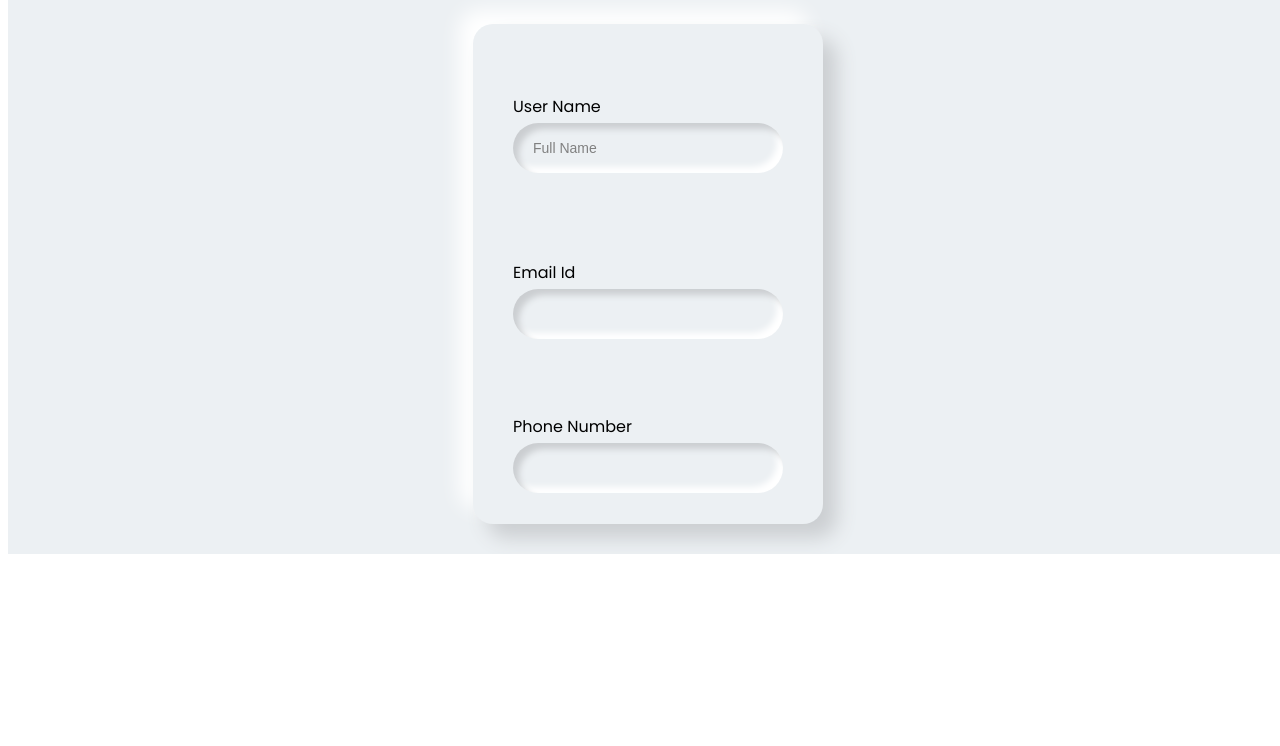
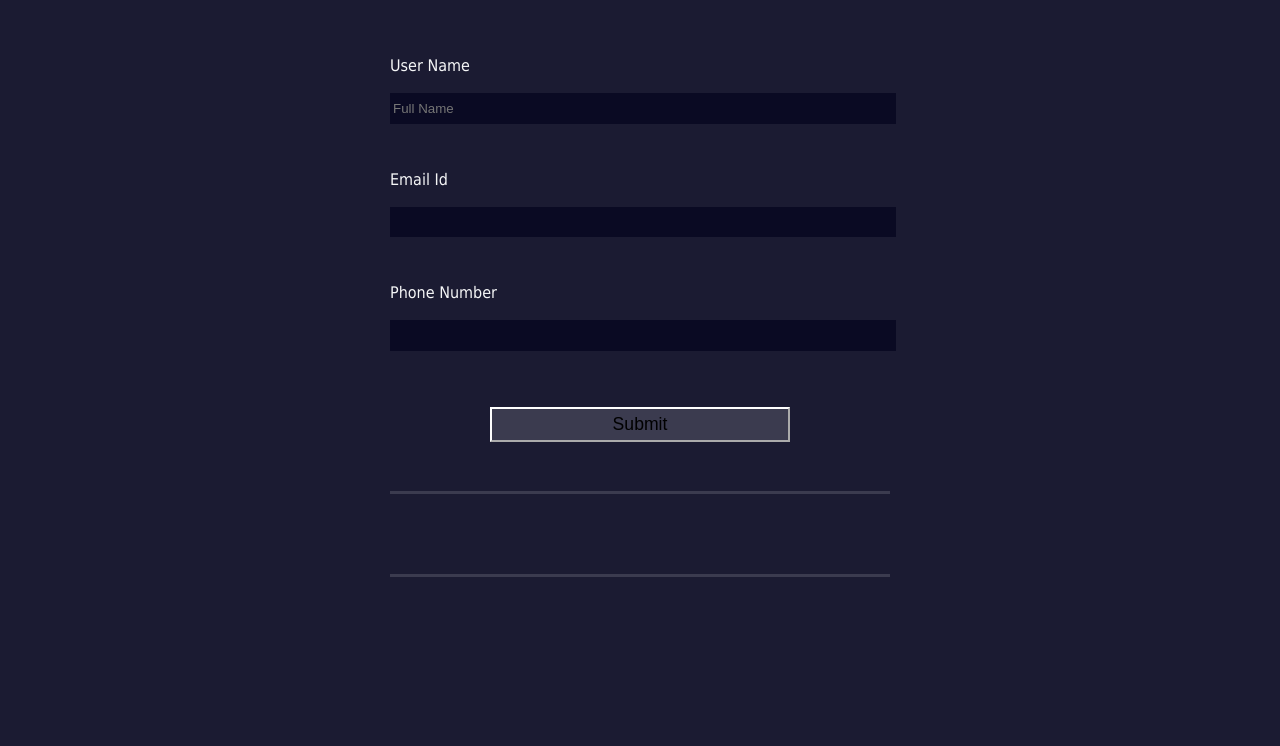
Before and after one commit to alankrita01/Booking-Appointment-Project, a website: page public/form.html in a window 1280 px wide. Shown: the part 86-832 px from the top of the page. Before the commit the page ends 800 px from the top, so only its background shows below. Drawn offline with nearby package versions, Linux system fonts and the light colour scheme; no server answers.

Commit message:
updating form.css

```diff
--- a/public/form.css
+++ b/public/form.css
@@ -1,83 +1,70 @@
-@import url('https://fonts.googleapis.com/css2?family=Poppins:wght@400;900&display=swap');
-
-input {
-  caret-color: red;
+body {
+  width: 100%;
+  height: 100vh;
+  margin: 0;
+  background-color: #1b1b32;
+  color: #f5f6f7;
+  font-family: Tahoma;
+  font-size: 16px;
 }
 
-main {
-  margin: 0;
-  width: 100vw;
-  height: 70vh;
-  background: #ecf0f3;
-  display: flex;
-  align-items: center;
-  text-align: center;
-  justify-content: center;
-  place-items: center;
-  overflow: hidden;
-  font-family: poppins;
+h1 {
+margin : 1em auto;
+text-align: center;
+}
+
+form {
+  width: 60vw;
+  max-width: 500px;
+  min-width: 300px;
+  margin: 0 auto;
+  padding-bottom: 2em;
 }
 
 .container {
-  position: relative;
-  width: 350px;
-  height: 500px;
-  border-radius: 20px;
-  padding: 40px;
-  box-sizing: border-box;
-  background: #ecf0f3;
-  box-shadow: 14px 14px 20px #cbced1, -14px -14px 20px white;
-}
-
-
-.div-container {
-  text-align: left;
-  margin-top: 30px;
-}
-
-label, input, button {
-  display: block;
-  width: 100%;
-  padding: 0;
   border: none;
-  outline: none;
-  box-sizing: border-box;
+  padding: 2rem 0;
+  border-bottom: 3px solid #3b3b4f;
 }
 
 label {
-  margin-bottom: 4px;
+  display: block;
+  margin: 0.5rem 0;
 }
 
-label:nth-of-type(2) {
-  margin-top: 12px;
+input,
+select {
+  margin: 10px 0 0 0;
+  width: 100%;
+  min-height: 2em;
+  background-color: #0a0a23;
+  border: 1px solid #0a0a23;
+  color: #ffffff;
 }
 
-input::placeholder {
-  color: gray;
-}
-
-input {
-  background: #ecf0f3;
-  padding: 10px;
-  padding-left: 20px;
-  height: 50px;
-  font-size: 14px;
-  border-radius: 50px;
-  box-shadow: inset 6px 6px 6px #cbced1, inset -6px -6px 6px white;
-}
-
-button {
-  color: white;
-  margin-top: 20px;
-  background: #1DA1F2;
-  height: 40px;
-  border-radius: 20px;
-  cursor: pointer;
-  font-weight: 900;
-  box-shadow: 6px 6px 6px #cbced1, -6px -6px 6px white;
-  transition: 0.5s;
+.submit {
+  display: block;
+  width: 60%;
+  margin: 1em auto;
+  height: 2em;
+  font-size: 1.1rem;
+  background-color: #3b3b4f;
+  border-color: white;
+  min-width: 300px;
 }
 
 button:hover {
-  box-shadow: none;
+  cursor: pointer;
+  background-color:#0a0a23;
+  color: #fff;
 }
+
+.div-list {
+  width: 60vw;
+  max-width: 500px;
+  min-width: 300px;
+  margin: 0 auto;
+  padding-bottom: 2em;
+  border: none;
+  border-bottom: 3px solid #3b3b4f;
+}
```
